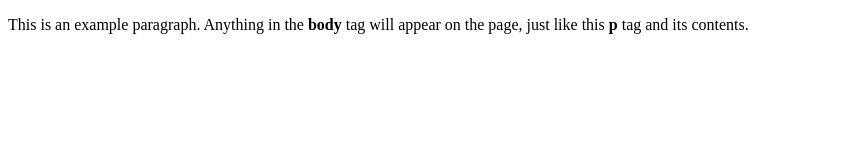
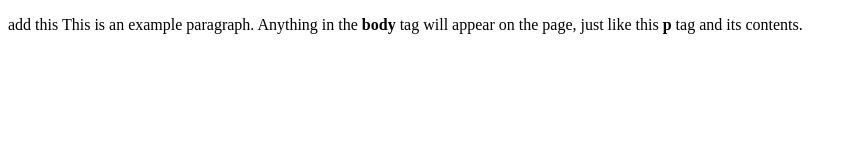
Before and after one commit to LiquidGianmix/my-website, a plain HTML site: page index.html in a window 1280 px wide. Shown: the whole page, without its empty margins (0-854 px from the left). Drawn offline with Linux system fonts and the light colour scheme.

```diff
--- a/index.html
+++ b/index.html
@@ -4,6 +4,6 @@
     <title>This is the title of the webpage!</title>
   </head>
   <body>
-    <p>This is an example paragraph. Anything in the <strong>body</strong> tag will appear on the page, just like this <strong>p</strong> tag and its contents.</p>
+    <p> add this This is an example paragraph. Anything in the <strong>body</strong> tag will appear on the page, just like this <strong>p</strong> tag and its contents.</p>
   </body>
 </html>
```
